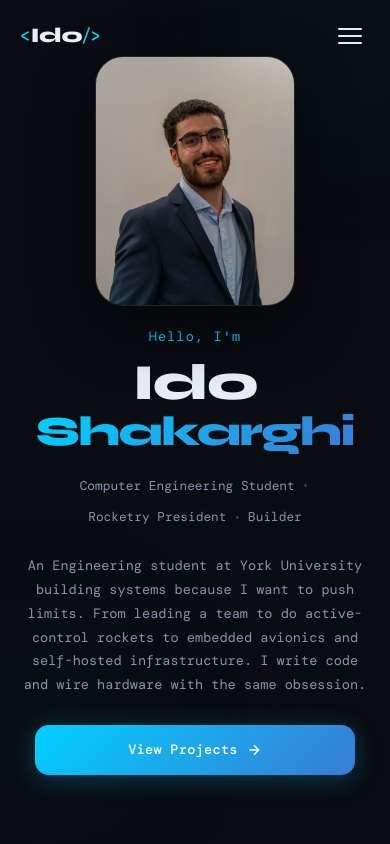
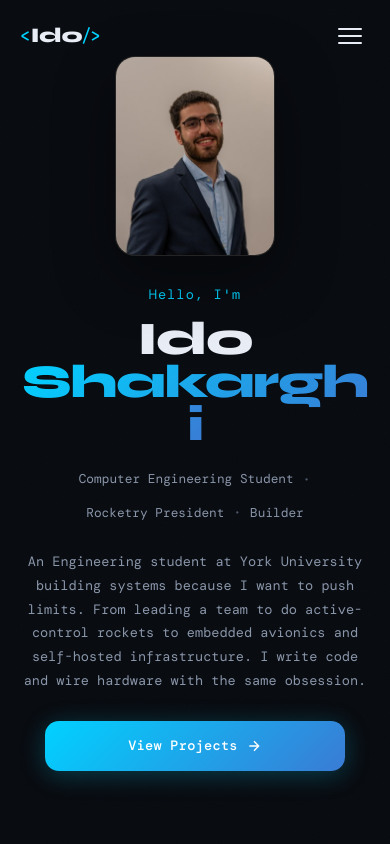
Before and after one commit to idoshakarghi/portfoliowebsite, a React (Vite) app: page / in a window 390 px wide. Shown: the top 844 px of the page. Built offline with nearby package versions, Linux system fonts and the light colour scheme; a web font is replaced by a local one.

Commit message:
Fix LinkedIn link

```diff
--- a/src/components/Hero.css
+++ b/src/components/Hero.css
@@ -1,3 +1,5 @@
+/* ─── Base ───────────────────────────────────────────────────────────────── */
+
 .hero {
   min-height: 100vh;
   display: flex;
@@ -6,21 +8,24 @@
   justify-content: center;
   position: relative;
   overflow: hidden;
-  padding: 64px 32px 20px; /* was 100px top / 60px btm */
+  padding: 64px 32px 24px;
+  box-sizing: border-box;
 }
 
-/* Ambient blobs */
+/* ─── Blobs ──────────────────────────────────────────────────────────────── */
+
 .hero__blob {
   position: absolute;
   border-radius: 50%;
   filter: blur(80px);
   pointer-events: none;
+  z-index: 0;
 }
 
 .hero__blob--1 {
   width: 600px;
   height: 600px;
-  background: radial-gradient(circle, rgba(0, 210, 255, 0.07) 0%, transparent 70%);
+
   top: -100px;
   right: -100px;
   animation: blobFloat 8s ease-in-out infinite alternate;
@@ -29,7 +34,6 @@
 .hero__blob--2 {
   width: 500px;
   height: 500px;
-  background: radial-gradient(circle, rgba(58, 123, 213, 0.08) 0%, transparent 70%);
   bottom: 0;
   left: -150px;
   animation: blobFloat 10s ease-in-out infinite alternate-reverse;
@@ -38,7 +42,7 @@
 .hero__blob--3 {
   width: 300px;
   height: 300px;
-  background: radial-gradient(circle, rgba(255, 107, 53, 0.05) 0%, transparent 70%);
+
   top: 40%;
   left: 40%;
   animation: blobFloat 12s ease-in-out infinite alternate;
@@ -46,10 +50,14 @@
 
 @keyframes blobFloat {
   from { transform: translate(0, 0) scale(1); }
-  to { transform: translate(30px, -20px) scale(1.05); }
+  to   { transform: translate(30px, -20px) scale(1.05); }
 }
 
+/* ─── Layout ─────────────────────────────────────────────────────────────── */
+
 .hero__inner {
+  position: relative;
+  z-index: 1;
   max-width: 1100px;
   width: 100%;
   margin: 0 auto;
@@ -59,22 +67,20 @@
   align-items: center;
 }
 
+/* ─── Content (left col on desktop) ─────────────────────────────────────── */
+
+.hero__content {
+  display: flex;
+  flex-direction: column;
+  align-items: flex-start;
+}
+
 .hero__greeting {
   font-family: var(--font-body);
   font-size: 0.85rem;
   color: var(--accent-cyan);
   letter-spacing: 0.08em;
-  display: flex;
-  align-items: center;
-  gap: 12px;
   margin-bottom: 12px;
-}
-
-.hero__greeting-line {
-  display: block;
-  width: 32px;
-  height: 1px;
-  background: var(--accent-cyan);
 }
 
 .hero__name {
@@ -84,7 +90,7 @@
   line-height: 0.92;
   letter-spacing: -0.03em;
   color: var(--text-primary);
-  margin-bottom: 20px;
+  margin: 0 0 20px;
 }
 
 .hero__name-last {
@@ -118,13 +124,13 @@
   color: var(--text-secondary);
   line-height: 1.75;
   max-width: 520px;
-  margin-bottom: 28px; /* was 36px */
+  margin-bottom: 28px;
 }
 
 .hero__actions {
   display: flex;
   gap: 16px;
-  margin-bottom: 28px; /* was 40px */
+  margin-bottom: 28px;
   flex-wrap: wrap;
 }
 
@@ -139,17 +145,18 @@
   border-radius: var(--radius-md);
   transition: var(--transition);
   letter-spacing: 0.02em;
+  text-decoration: none;
 }
 
 .hero__btn--primary {
   background: var(--grad-main);
   color: #fff;
-  box-shadow: 0 4px 24px rgba(0, 210, 255, 0.25);
+  box-shadow: 0 4px 24px rgba(0,210,255,0.25);
 }
 
 .hero__btn--primary:hover {
   transform: translateY(-2px);
-  box-shadow: 0 8px 32px rgba(0, 210, 255, 0.35);
+  box-shadow: 0 8px 32px rgba(0,210,255,0.35);
 }
 
 .hero__btn--secondary {
@@ -179,13 +186,15 @@
   color: var(--text-muted);
   transition: var(--transition);
   letter-spacing: 0.03em;
+  text-decoration: none;
 }
 
 .hero__social-link:hover {
   color: var(--accent-cyan);
 }
 
-/* Visual / photo side */
+/* ─── Visual (right col on desktop) ─────────────────────────────────────── */
+
 .hero__visual {
   position: relative;
   display: flex;
@@ -194,7 +203,6 @@
 }
 
 .hero__photo-frame {
-  position: relative;
   width: 340px;
   height: 420px;
   border-radius: 28px;
@@ -202,6 +210,7 @@
   border: 1px solid rgba(255,255,255,0.08);
   background: #111;
   box-shadow: 0 20px 60px rgba(0,0,0,0.45);
+  flex-shrink: 0;
 }
 
 .hero__photo {
@@ -212,53 +221,14 @@
   display: block;
 }
 
-.hero__photo-placeholder {
-  width: 100%;
-  height: 100%;
-  border-radius: var(--radius-xl);
-  background: var(--bg-card);
-  border: 1px solid var(--border);
-  display: flex;
-  flex-direction: column;
-  align-items: center;
-  justify-content: center;
-  gap: 12px;
-  position: relative;
-  overflow: hidden;
-}
-
-.hero__photo-placeholder::before {
-  content: '';
-  position: absolute;
-  inset: 0;
-  background: linear-gradient(135deg, rgba(0,210,255,0.04) 0%, rgba(58,123,213,0.04) 100%);
-}
-
-.hero__photo-initials {
-  font-family: var(--font-display);
-  font-size: 4rem;
-  font-weight: 800;
-  background: var(--grad-main);
-  -webkit-background-clip: text;
-  -webkit-text-fill-color: transparent;
-  background-clip: text;
-}
-
-.hero__photo-label {
-  font-family: var(--font-body);
-  font-size: 0.72rem;
-  color: var(--text-muted);
-  letter-spacing: 0.06em;
-}
-
 .hero__photo-glow {
   position: absolute;
   inset: 0;
   pointer-events: none;
-  box-shadow: inset 0 0 80px rgba(0,210,255,0.08);
 }
 
-/* Floating stat cards */
+/* ─── Stat cards ─────────────────────────────────────────────────────────── */
+
 .hero__stat-card {
   position: absolute;
   background: var(--bg-card);
@@ -307,10 +277,11 @@
 
 @keyframes cardFloat {
   from { transform: translateY(0); }
-  to { transform: translateY(-10px); }
+  to   { transform: translateY(-10px); }
 }
 
-/* Scroll indicator */
+/* ─── Scroll hint ────────────────────────────────────────────────────────── */
+
 .hero__scroll {
   position: absolute;
   bottom: 24px;
@@ -326,115 +297,77 @@
   letter-spacing: 0.12em;
   text-transform: uppercase;
   transition: var(--transition);
+  text-decoration: none;
 }
 
-.hero__scroll:hover {
-  color: var(--accent-cyan);
-}
+.hero__scroll:hover { color: var(--accent-cyan); }
 
-.hero__scroll-mouse {
-  width: 20px;
-  height: 32px;
-  border: 1.5px solid currentColor;
-  border-radius: 10px;
-  display: flex;
-  align-items: flex-start;
-  justify-content: center;
-  padding-top: 5px;
-}
+/* ─── Small laptops (≤1100px) ────────────────────────────────────────────── */
 
-.hero__scroll-wheel {
-  width: 3px;
-  height: 6px;
-  background: currentColor;
-  border-radius: 2px;
-  animation: scrollWheel 2s ease-in-out infinite;
-}
-
-@keyframes scrollWheel {
-  0%, 100% { transform: translateY(0); opacity: 1; }
-  50% { transform: translateY(8px); opacity: 0.3; }
-}
-
-/* ─── Responsive ─────────────────────────────────────────────────────────── */
-
-/* Small laptops & tablets — single column, centered */
 @media (max-width: 1100px) {
   .hero {
-    padding: 52px 24px 16px;
+    padding: 52px 32px 24px;
     min-height: auto;
     justify-content: flex-start;
   }
 
   .hero__inner {
-    grid-template-columns: 1fr;
-    text-align: center;
-    justify-items: center;
-    gap: 20px;
+    grid-template-columns: 1fr;   /* single column */
+    gap: 28px;
   }
 
-  .hero__content {
-    display: flex;
-    flex-direction: column;
-    align-items: center;
-    width: 100%;
-    padding: 0;
-    margin: 0;
-  }
-
-  .hero__greeting,
-  .hero__roles {
-    justify-content: center;
-  }
-
-  .hero__bio {
-    text-align: center;
-    margin-left: auto;
-    margin-right: auto;
-    max-width: 560px;
-  }
-
-  .hero__actions {
-    justify-content: center;
-  }
-
-  .hero__socials {
-    justify-content: center;
-  }
-
+  /* Photo goes on top */
   .hero__visual {
     order: -1;
     justify-content: center;
     width: 100%;
   }
 
-  .hero__stat-card {
-    display: none;
+  /* Shrink photo a bit */
+  .hero__photo-frame {
+    width: 200px;
+    height: 260px;
+    border-radius: 20px;
   }
 
-  .hero__photo-frame {
-    width: 200px;
-    height: 250px;
+  /* Hide floating stat cards — they overflow at this width */
+  .hero__stat-card { display: none; }
+
+  /* Center ALL text content */
+  .hero__content {
+    align-items: center;   /* ← this is the key line */
+    text-align: center;
+    width: 100%;
   }
 
-  .hero__blob--1 { width: 400px; height: 400px; right: -80px; }
-  .hero__blob--2 { width: 360px; height: 360px; left: -80px; }
+  .hero__greeting { justify-content: center; }
+  .hero__roles    { justify-content: center; }
+  .hero__actions  { justify-content: center; }
+  .hero__socials  { justify-content: center; }
+
+  .hero__bio {
+    text-align: center;
+    margin-left: auto;
+    margin-right: auto;
+    max-width: 600px;
+  }
+
+  /* Trim blobs so they don't cause side overflow */
+  .hero__blob--1 { width: 380px; height: 380px; right: -60px; }
+  .hero__blob--2 { width: 340px; height: 340px; left: -60px; }
 }
 
-/* Mobile */
+/* ─── Mobile (≤640px) ────────────────────────────────────────────────────── */
+
 @media (max-width: 640px) {
   .hero {
-    padding: 56px 20px 12px;
+    padding: 56px 20px 20px;
     min-height: 100svh;
   }
 
   .hero__name {
-    font-size: clamp(2.8rem, 13vw, 4.5rem);
+    font-size: clamp(2.6rem, 12vw, 4rem);
     word-break: break-word;
-  }
-
-  .hero__name-last {
-    font-size: 0.82em;
   }
 
   .hero__bio {
@@ -442,16 +375,11 @@
     max-width: 100%;
   }
 
-  .hero__roles {
-    gap: 6px;
-  }
-
   .hero__actions {
     flex-direction: column;
-    align-items: stretch;
-    gap: 12px;
+    align-items: center;
     width: 100%;
-    max-width: 320px;
+    max-width: 300px;
   }
 
   .hero__btn {
@@ -459,15 +387,14 @@
     justify-content: center;
   }
 
-  .hero__socials {
-    gap: 16px;
+  .hero__photo-frame {
+    width: 160px;
+    height: 200px;
   }
 
-  .hero__scroll {
-    display: none;
-  }
+  .hero__scroll { display: none; }
 
-  .hero__blob--1 { width: 280px; height: 280px; }
-  .hero__blob--2 { width: 240px; height: 240px; }
+  .hero__blob--1 { width: 260px; height: 260px; }
+  .hero__blob--2 { width: 220px; height: 220px; }
   .hero__blob--3 { display: none; }
 }
```
